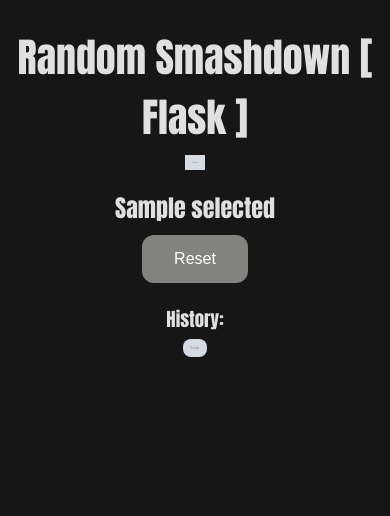
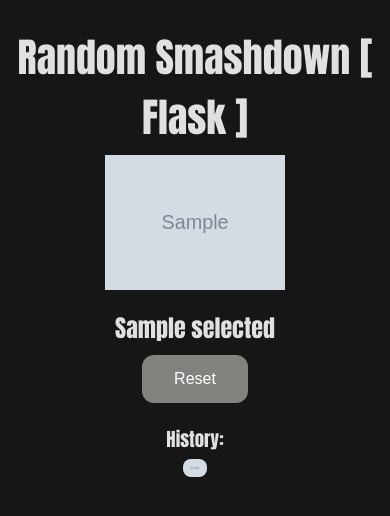
Before and after one commit to TheMTorres29/AugustCoding, a Flask app: template RandomSmashdownPy/randomSmashdown-flask/templates/index.html in a window 390 px wide. Shown: the top 516 px of the page. Run offline with Flask 3, Linux system fonts and the light colour scheme; the template is opened without the code that fills it: most values are stand-ins (such as "Sample title", 1, 10 or a date in 2020); grey boxes marked "Sample" are stand-in pictures.

Commit message:
css edits

```diff
--- a/RandomSmashdownPy/randomSmashdown-flask/static/style.css
+++ b/RandomSmashdownPy/randomSmashdown-flask/static/style.css
@@ -38,6 +38,6 @@ h2, h3 { margin-bottom: 0.2em; font-weight: 100; color:  rgba(255, 255, 255, 0.8
 }
 .history img { margin: 2px; border-radius: 8px; }
 @media (max-width: 500px) {
-    img { width: 20px !important; }
+    .fighter-img { width: 180px !important; }
     .history img { width: 24px !important; }
 }
```
